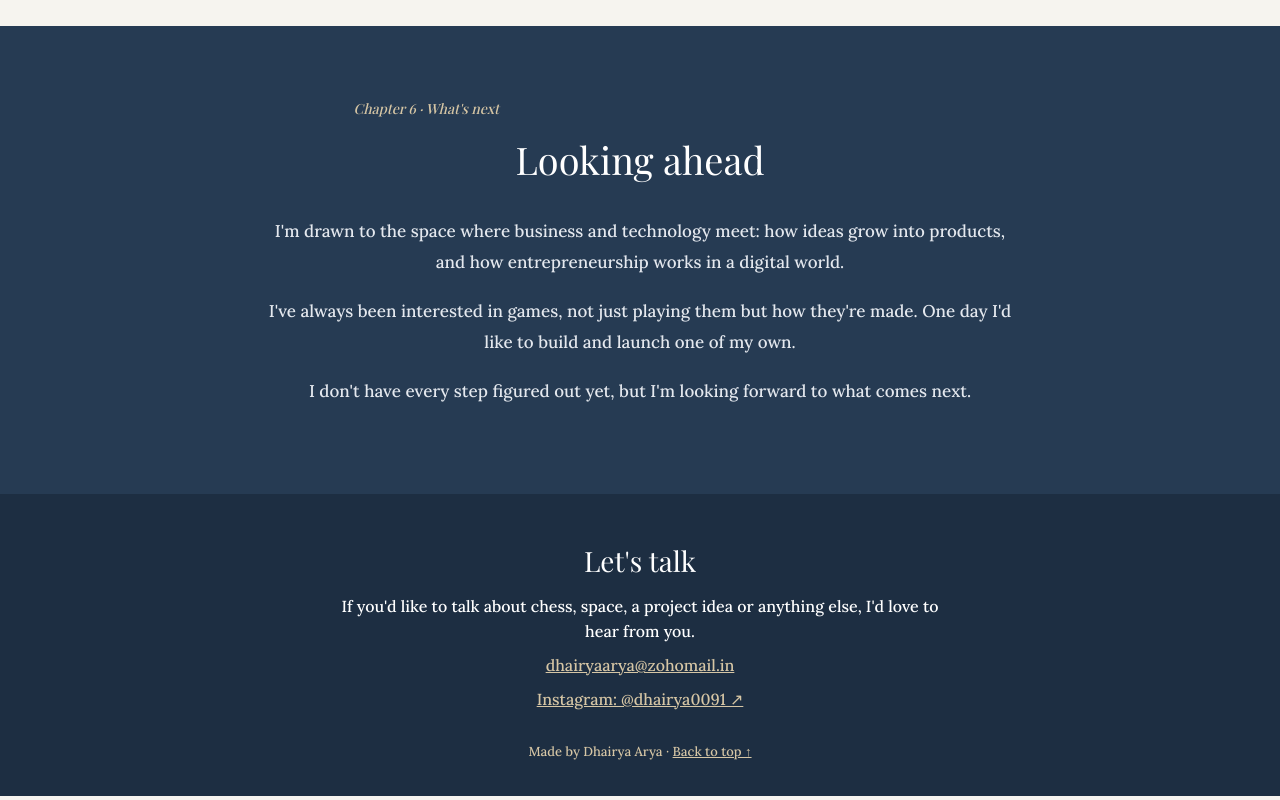
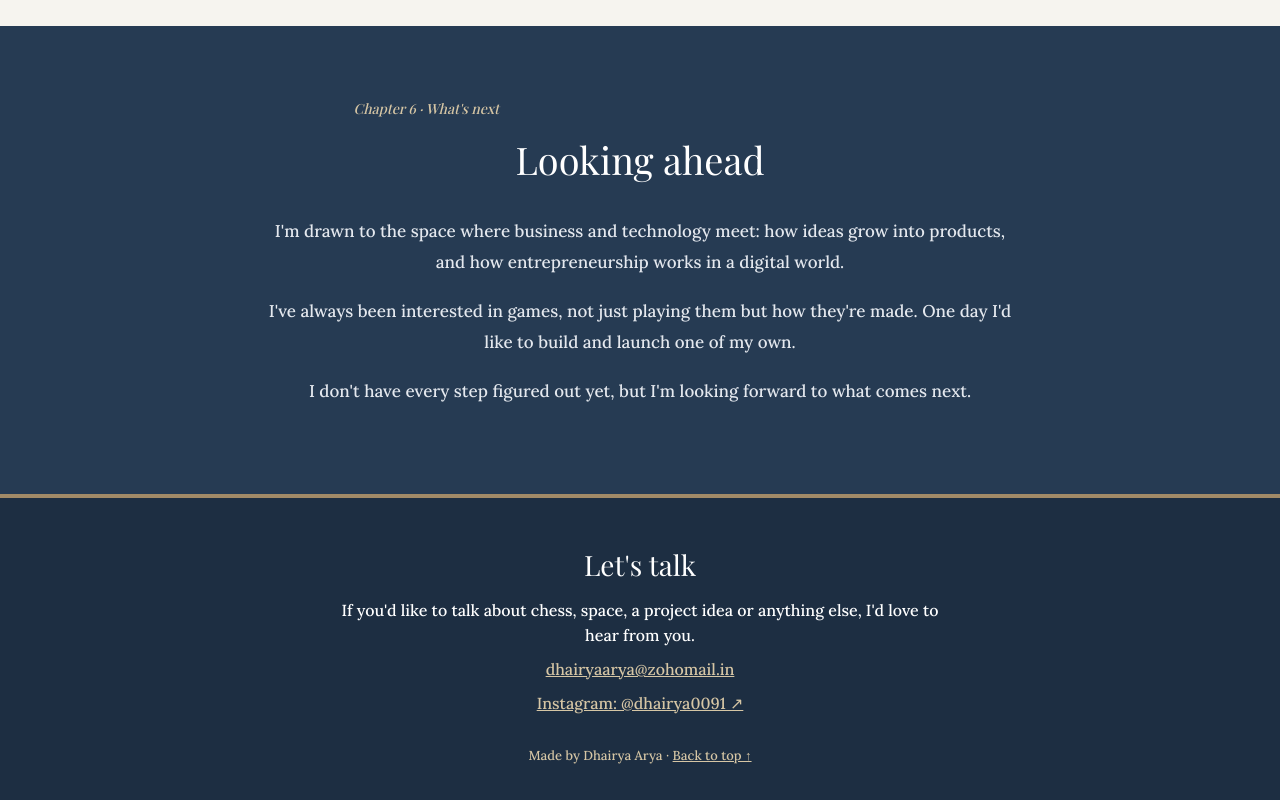
Before and after one commit to DhairyaArya/Resume, a plain HTML site: page index.html in a window 1280 px wide. Shown: the part 5613-6413 px from the top of the page. Drawn offline with nearby package versions, Linux system fonts and the light colour scheme; a web font is replaced by a local one.

Commit message:
updated css

```diff
--- a/style.css
+++ b/style.css
@@ -592,6 +592,10 @@ header .intro-course {
    CONTACT / FOOTER
 ================================= */
 
+#contact {
+    border-top: 4px solid #A18A67;
+}
+
 footer {
     padding: 45px 20px 25px;
     background-color: #1D2E42;
```
